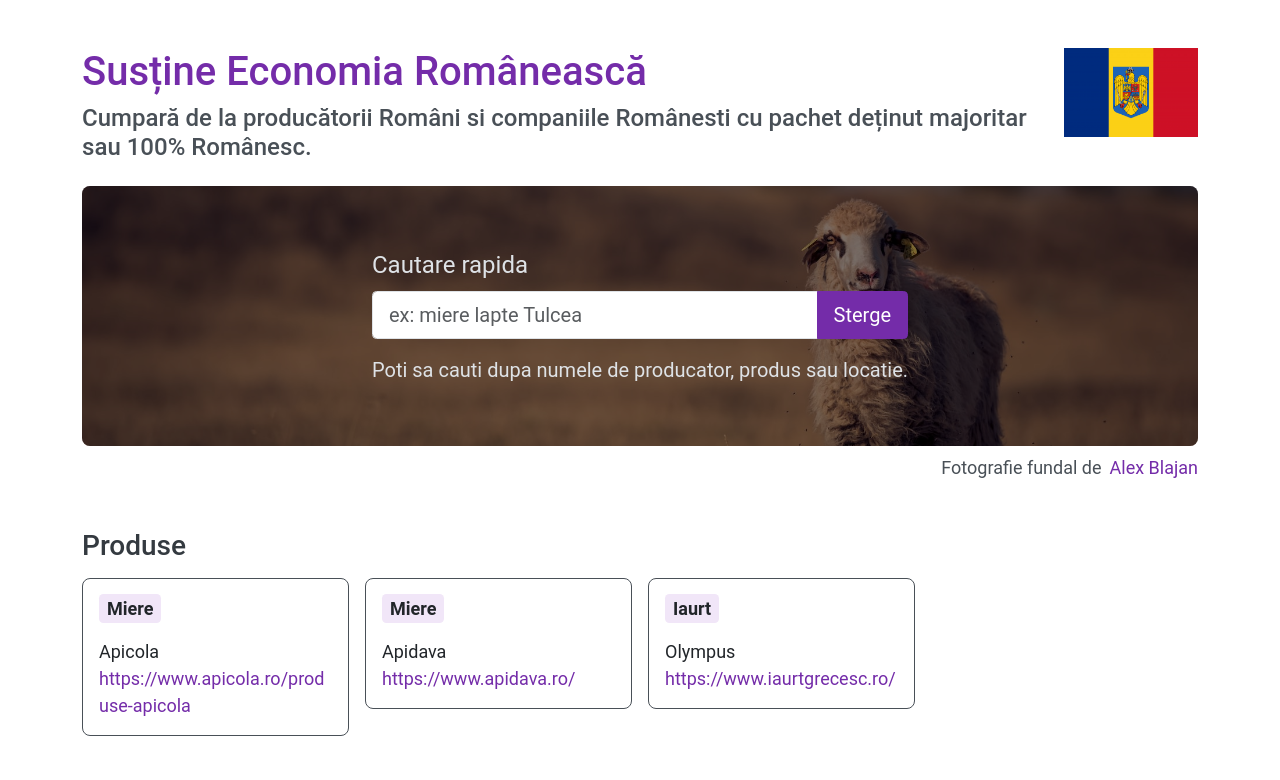
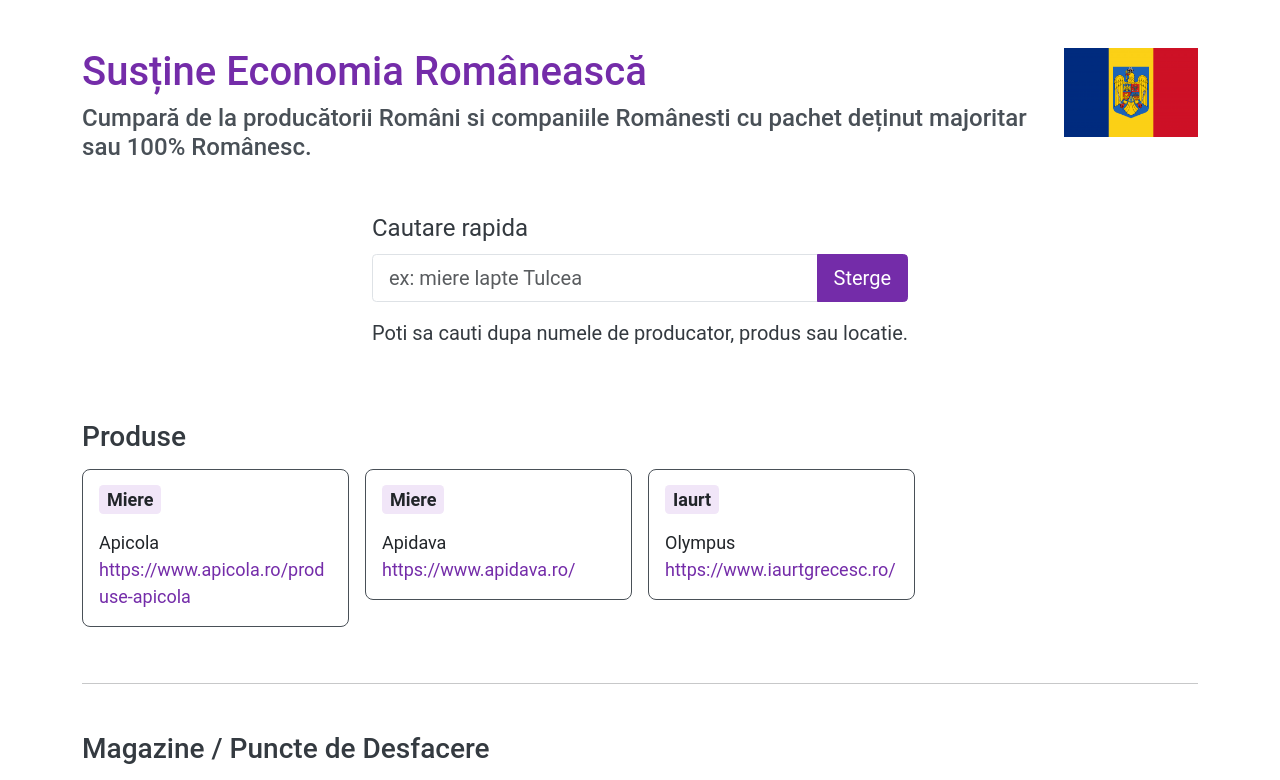
Before and after one commit to sg1asgard/cumpar-romaneste, a Vue app: page / in a window 1280 px wide. Shown: the top 780 px of the page. Built offline with nearby package versions, Linux system fonts and the light colour scheme; no server answers.

Commit message:
latest updates

```diff
--- a/src/views/HomeView.vue
+++ b/src/views/HomeView.vue
@@ -53,7 +53,7 @@
     />
 
     <main>
-      <div
+      <!-- <div
         class="position-relative d-flex flex-row align-items-center justify-content-center rounded-3 overflow-hidden mt-3 px-5 quick-search with-bg"
         :style="`background-image: url(/foto/${fotoRomania[arrNumber].url})`"
       >
@@ -95,6 +95,40 @@
         <a :href="fotoRomania[arrNumber].url_autor" target="_blank">{{
           fotoRomania[arrNumber].autor
         }}</a>
+      </div> -->
+
+      <div
+        class="position-relative d-flex flex-row align-items-center justify-content-center rounded-3 overflow-hidden mt-3 mb-5 py-4 quick-search with-bg no-photo"
+      >
+        <div>
+          <div class="search-box">
+            <label for="exampleFormControlInput1" class="form-label fs-4"
+              >Cautare rapida</label
+            >
+            <div class="input-group mb-3 rounded-3">
+              <input
+                v-model="searchTerm"
+                type="text"
+                class="form-control form-control-lg"
+                placeholder="ex: miere lapte Tulcea"
+                aria-label="cauta rapid"
+                aria-describedby="buton-cauta-rapid"
+              />
+              <button
+                @click="searchTerm = ''"
+                class="btn btn-primary btn-lg text-capitalize"
+                type="button"
+                id="buton-cauta-rapid"
+              >
+                Sterge
+              </button>
+            </div>
+
+            <div id="ajutorAautareRapida" class="form-text fs-5 descriere">
+              Poti sa cauti dupa numele de producator, produs sau locatie.
+            </div>
+          </div>
+        </div>
       </div>
 
       <h3>Produse</h3>
@@ -162,7 +196,6 @@
 }
 .quick-search {
   &.with-bg {
-    min-height: 260px;
     background-size: cover;
     background-position: center center;
 
@@ -171,11 +204,11 @@
     }
     .search-box {
       label {
-        color: $gray-300;
+        color: $gray-800;
       }
 
       .descriere {
-        color: $gray-300;
+        color: $gray-800;
       }
     }
   }
```
